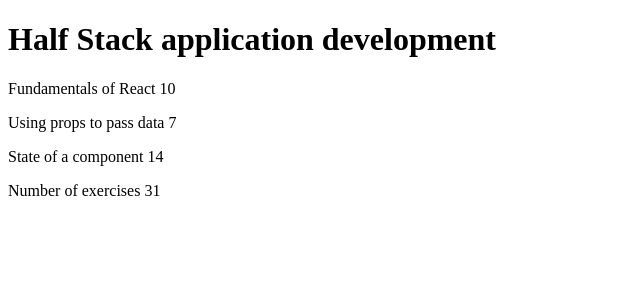
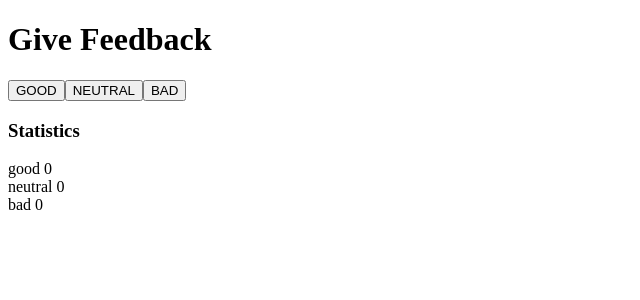
Before and after one commit to bergamobobson/FullstackOpen, a React (Vite) app in the folder part_1/: page / in a window 1280 px wide. Shown: the top 300 px of the page, without its empty margins (0-640 px from the left). Built offline with nearby package versions, Linux system fonts and the light colour scheme.

Commit message:
exercise 1.6:  unicafe step 1

```diff
--- a/part_1/src/App.jsx
+++ b/part_1/src/App.jsx
@@ -1,80 +1,37 @@
-/*
+import { useState } from "react";
 
-Let's take the changes one step further. Change the course and its parts into a single JavaScript object.
-*/
+const Header = ({ text }) => <h1>{text}</h1>;
 
-const Header = (props) => {
-  return <h1>{props.course.name}</h1>;
-};
+const Button = ({ handleClick, text }) => (
+  <button onClick={handleClick}>{text}</button>
+);
 
-const Part = (props) => {
-  return (
-    <p>
-      {props.part} {props.exercise}
-    </p>
-  );
-};
+const Footer = ({ good, neutral, bad }) => (
+  <>
+    <h3>Statistics</h3>
 
-const Content = (props) => {
-  return (
-    <>
-      <Part
-        part={props.course.parts[0].name}
-        exercise={props.course.parts[0].exercises}
-      />
-
-      <Part
-        part={props.course.parts[1].name}
-        exercise={props.course.parts[1].exercises}
-      />
-
-      <Part
-        part={props.course.parts[2].name}
-        exercise={props.course.parts[2].exercises}
-      />
-    </>
-  );
-};
-
-const Total = (props) => {
-  return (
-    <p>
-      Number of exercises{" "}
-      {props.course.parts[0].exercises +
-        props.course.parts[1].exercises +
-        props.course.parts[2].exercises}
-    </p>
-  );
-};
+    <p style={{ margin: 0 }}>good {good}</p>
+    <p style={{ margin: 0 }}>neutral {neutral}</p>
+    <p style={{ margin: 0 }}>bad {bad}</p>
+  </>
+);
 
 const App = () => {
-  const course = {
-    name: "Half Stack application development",
-    parts: [
-      {
-        name: "Fundamentals of React",
-        exercises: 10,
-      },
-      {
-        name: "Using props to pass data",
-        exercises: 7,
-      },
-      {
-        name: "State of a component",
-        exercises: 14,
-      },
-    ],
-  };
+  const [good, setGood] = useState(0);
+  const [neutral, setNeutral] = useState(0);
+  const [bad, setBad] = useState(0);
 
+  const handleGood = () => setGood(good + 1);
+  const handleNeutral = () => setNeutral(neutral + 1);
+  const handleBad = () => setBad(bad + 1);
   return (
     <div>
-      <Header course={course} />
-
-      <Content course={course} />
-
-      <Total course={course} />
+      <Header text="Give Feedback" />
+      <Button handleClick={handleGood} text="GOOD" />
+      <Button handleClick={handleNeutral} text="NEUTRAL" />
+      <Button handleClick={handleBad} text="BAD" />
+      <Footer good={good} neutral={neutral} bad={bad} />
     </div>
   );
 };
-
 export default App;
--- a/part_1/src/main.jsx
+++ b/part_1/src/main.jsx
@@ -2,8 +2,4 @@
 import ReactDOM from "react-dom/client";
 import App from "./App.jsx";
 
-ReactDOM.createRoot(document.getElementById("root")).render(
-  <React.StrictMode>
-    <App />
-  </React.StrictMode>
-);
+ReactDOM.createRoot(document.getElementById("root")).render(<App />);
```
